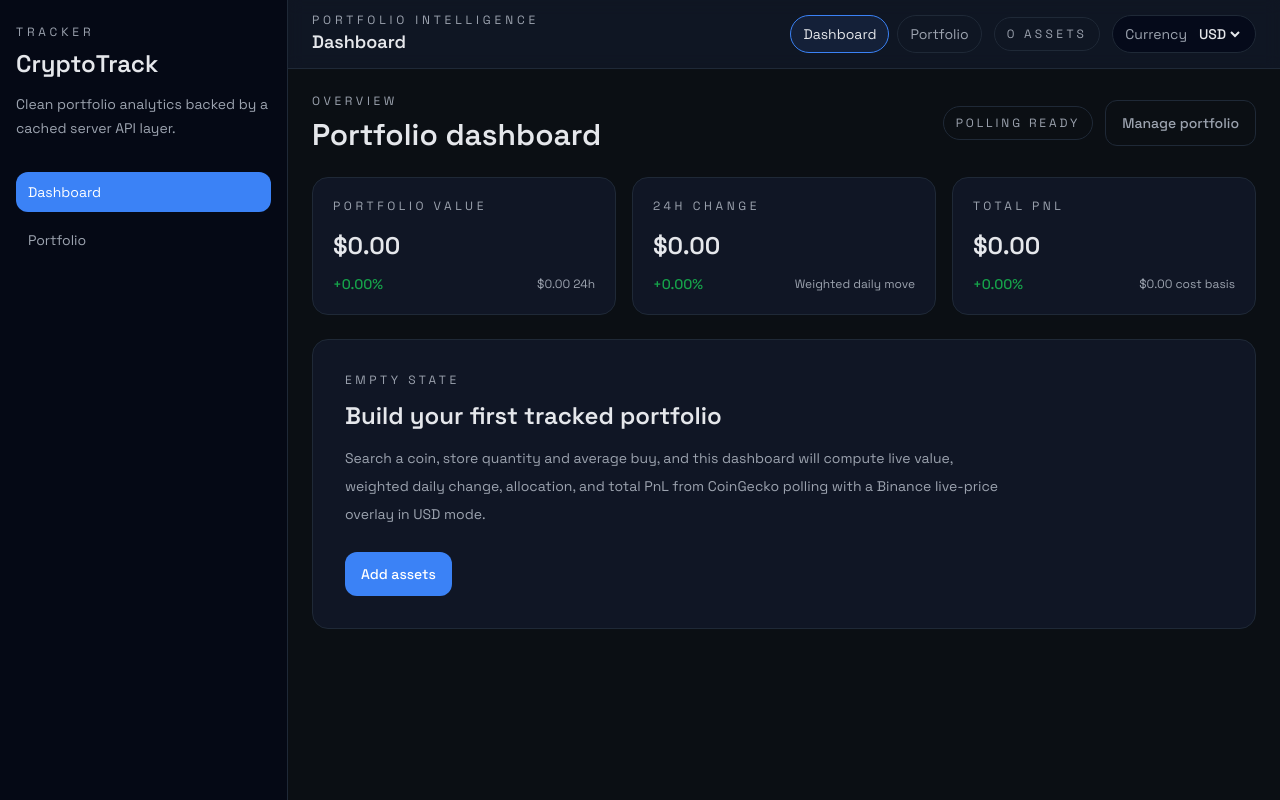
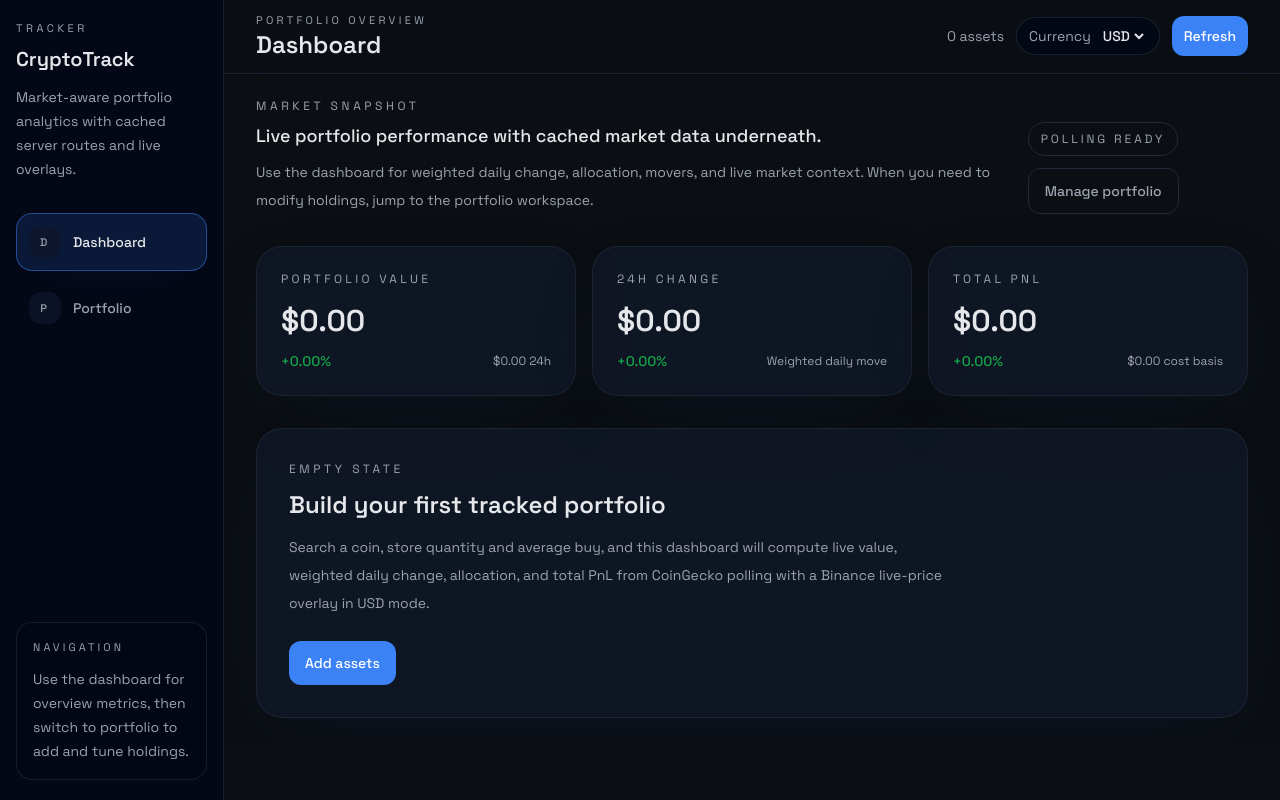
Before and after one commit to michealimuse777/crypto-tracker, a Nuxt app: page / in a window 1280 px wide. Built offline with nearby package versions, Linux system fonts and the light colour scheme.

Commit message:
refactor: simplify portfolio management ui

```diff
--- a/assets/css/main.css
+++ b/assets/css/main.css
@@ -7,14 +7,21 @@
 @layer base {
   html {
     color-scheme: dark;
+    overflow-x: hidden;
+  }
+
+  #__nuxt {
+    overflow-x: hidden;
   }
 
   body {
     @apply bg-bg font-sans text-text antialiased;
     background-image:
-      radial-gradient(circle at top, rgba(59, 130, 246, 0.08), transparent 28%),
+      radial-gradient(circle at 10% 0%, rgba(59, 130, 246, 0.12), transparent 28%),
+      radial-gradient(circle at 88% 16%, rgba(16, 185, 129, 0.08), transparent 24%),
       linear-gradient(180deg, rgba(17, 24, 39, 0.98), rgba(11, 15, 20, 1));
     min-height: 100vh;
+    overflow-x: hidden;
   }
 
   ::selection {
@@ -24,14 +31,14 @@
 
 @layer components {
   .card-shell {
-    @apply rounded-2xl border border-border bg-card/90;
+    @apply rounded-[26px] border border-border/80 bg-card/80 shadow-[0_24px_80px_-40px_rgba(15,23,42,0.9)] backdrop-blur-sm;
   }
 
   .input-shell {
-    @apply w-full rounded-xl border border-border bg-slate-950/70 px-4 py-3 text-sm text-text outline-none transition focus:border-accent focus:ring-2 focus:ring-accent/20;
+    @apply w-full rounded-2xl border border-border/80 bg-slate-950/65 px-4 py-3 text-sm text-text outline-none transition focus:border-accent focus:ring-2 focus:ring-accent/20;
   }
 
   .table-head {
-    @apply bg-slate-900/70 text-left text-xs uppercase tracking-[0.2em] text-muted;
+    @apply bg-slate-900/70 text-left text-[11px] uppercase tracking-[0.18em] text-muted;
   }
 }
--- a/components/charts/ChartCard.vue
+++ b/components/charts/ChartCard.vue
@@ -1,11 +1,11 @@
 <template>
-  <div class="card-shell p-5">
-    <div class="mb-4 flex items-center justify-between gap-3">
+  <div class="card-shell p-6">
+    <div class="mb-5 flex items-center justify-between gap-3">
       <div>
         <p class="text-xs uppercase tracking-[0.24em] text-muted">
           <slot name="eyebrow">Analytics</slot>
         </p>
-        <h3 class="mt-2 text-lg font-semibold">
+        <h3 class="mt-2 text-lg font-medium">
           <slot name="title" />
         </h3>
       </div>
--- a/components/portfolio/KpiCard.vue
+++ b/components/portfolio/KpiCard.vue
@@ -12,9 +12,9 @@ const toneClass = computed(() => (props.change >= 0 ? 'text-positive' : 'text-ne
 </script>
 
 <template>
-  <div class="card-shell p-5">
-    <p class="text-xs uppercase tracking-[0.3em] text-muted">{{ title }}</p>
-    <div class="mt-4 text-2xl font-semibold">{{ value }}</div>
+  <div class="card-shell p-6">
+    <p class="text-xs uppercase tracking-[0.28em] text-muted">{{ title }}</p>
+    <div class="mt-4 text-3xl font-semibold">{{ value }}</div>
     <div class="mt-3 flex items-center justify-between gap-3">
       <p class="text-sm font-medium" :class="toneClass">{{ formatPercent(change) }}</p>
       <p v-if="helper" class="text-right text-xs text-muted">{{ helper }}</p>
--- a/components/portfolio/MoversCard.vue
+++ b/components/portfolio/MoversCard.vue
@@ -13,11 +13,11 @@ const toneClass = (value: number) => (value >= 0 ? 'text-positive' : 'text-negat
 </script>
 
 <template>
-  <div class="card-shell p-5">
+  <div class="card-shell p-6">
     <div class="flex items-center justify-between gap-3">
       <div>
         <p class="text-xs uppercase tracking-[0.3em] text-muted">Market Movers</p>
-        <h3 class="mt-2 text-xl font-semibold">{{ title }}</h3>
+        <h3 class="mt-2 text-lg font-medium">{{ title }}</h3>
       </div>
       <span class="rounded-full border border-border px-3 py-1 text-xs uppercase tracking-[0.24em] text-muted">
         {{ rows.length }} assets
--- a/components/ui/Sidebar.vue
+++ b/components/ui/Sidebar.vue
@@ -1,37 +1,91 @@
 <script setup lang="ts">
 const route = useRoute()
+const isSidebarOpen = useState('ui:sidebar-open', () => false)
 
 const navItems = [
   { label: 'Dashboard', to: '/' },
   { label: 'Portfolio', to: '/portfolio' }
 ]
 
+watch(
+  () => route.path,
+  () => {
+    isSidebarOpen.value = false
+  }
+)
+
 const linkClass = (to: string) =>
   route.path === to
-    ? 'bg-accent text-white'
-    : 'text-muted hover:bg-slate-900/80 hover:text-text'
+    ? 'border-accent/50 bg-accent/15 text-text shadow-[0_16px_40px_-28px_rgba(59,130,246,0.9)]'
+    : 'border-transparent text-muted hover:border-border hover:bg-slate-900/70 hover:text-text'
 </script>
 
 <template>
-  <aside class="hidden w-72 shrink-0 border-r border-border bg-slate-950/60 px-4 py-6 lg:block">
-    <div class="mb-8">
-      <p class="text-xs uppercase tracking-[0.32em] text-muted">Tracker</p>
-      <h1 class="mt-2 text-2xl font-semibold">CryptoTrack</h1>
-      <p class="mt-3 max-w-xs text-sm leading-6 text-muted">
-        Clean portfolio analytics backed by a cached server API layer.
+  <div>
+    <Transition
+      enter-active-class="transition-opacity duration-200"
+      enter-from-class="opacity-0"
+      enter-to-class="opacity-100"
+      leave-active-class="transition-opacity duration-200"
+      leave-from-class="opacity-100"
+      leave-to-class="opacity-0"
+    >
+      <button
+        v-if="isSidebarOpen"
+        class="fixed inset-0 z-40 bg-slate-950/70 backdrop-blur-sm lg:hidden"
+        type="button"
+        aria-label="Close navigation"
+        @click="isSidebarOpen = false"
+      />
+    </Transition>
+
+    <aside
+      class="fixed inset-y-0 left-0 z-50 flex w-72 max-w-[86vw] flex-col border-r border-border/80 bg-slate-950/95 px-4 py-5 shadow-2xl transition-transform duration-200 ease-out lg:w-56 lg:bg-slate-950/70 lg:shadow-none"
+      :class="isSidebarOpen ? 'translate-x-0' : '-translate-x-full lg:translate-x-0'"
+    >
+      <div class="flex items-start justify-between gap-3">
+        <div>
+          <p class="text-[11px] uppercase tracking-[0.32em] text-muted">Tracker</p>
+          <h1 class="mt-2 text-xl font-semibold">CryptoTrack</h1>
+          <p class="mt-3 max-w-[16rem] text-sm leading-6 text-muted">
+            Market-aware portfolio analytics with cached server routes and live overlays.
           </p>
         </div>
 
-    <nav class="space-y-2">
+        <button
+          class="rounded-xl border border-border/80 p-2 text-muted transition hover:border-border hover:text-text lg:hidden"
+          type="button"
+          aria-label="Close navigation"
+          @click="isSidebarOpen = false"
+        >
+          <svg class="h-4 w-4" viewBox="0 0 20 20" fill="none" stroke="currentColor" stroke-width="1.8">
+            <path d="M5 5L15 15" stroke-linecap="round" />
+            <path d="M15 5L5 15" stroke-linecap="round" />
+          </svg>
+        </button>
+      </div>
+
+      <nav class="mt-8 space-y-2">
         <NuxtLink
           v-for="item in navItems"
           :key="item.to"
           :to="item.to"
-        class="block rounded-xl px-3 py-2.5 text-sm transition"
+          class="flex items-center gap-3 rounded-2xl border px-3 py-3 text-sm font-medium transition"
           :class="linkClass(item.to)"
         >
-        {{ item.label }}
+          <span class="flex h-8 w-8 items-center justify-center rounded-xl bg-slate-900/80 text-[11px] uppercase tracking-[0.24em] text-muted">
+            {{ item.label.slice(0, 1) }}
+          </span>
+          <span>{{ item.label }}</span>
         </NuxtLink>
       </nav>
+
+      <div class="mt-auto rounded-2xl border border-border/70 bg-slate-950/55 p-4">
+        <p class="text-[11px] uppercase tracking-[0.28em] text-muted">Navigation</p>
+        <p class="mt-3 text-sm leading-6 text-muted">
+          Use the dashboard for overview metrics, then switch to portfolio to add and tune holdings.
+        </p>
+      </div>
     </aside>
+  </div>
 </template>
--- a/components/ui/Topbar.vue
+++ b/components/ui/Topbar.vue
@@ -3,6 +3,7 @@ import type { Currency } from '~/types'
 
 const route = useRoute()
 const { assets, currency, setCurrency } = usePortfolio()
+const isSidebarOpen = useState('ui:sidebar-open', () => false)
 
 const pageTitle = computed(() => {
   if (route.path.startsWith('/coins/')) {
@@ -17,70 +18,64 @@ const pageTitle = computed(() => {
   )
 })
 
+const pageKicker = computed(() => {
+  if (route.path.startsWith('/coins/')) {
+    return 'Market Detail'
+  }
+
+  return route.path === '/portfolio' ? 'Portfolio Workspace' : 'Portfolio Overview'
+})
+
 const currencyOptions: Currency[] = ['usd', 'ngn', 'eur']
-
-const navClass = (path: string) =>
-  route.path === path
-    ? 'border-accent bg-accent/10 text-text'
-    : 'border-border text-muted hover:border-accent hover:text-text'
+const showRefresh = computed(() => route.path === '/' || route.path === '/portfolio')
 
 const onCurrencyChange = (event: Event) => {
   setCurrency((event.target as HTMLSelectElement).value as Currency)
 }
+
+const refreshMarkets = () => {
+  if (!import.meta.client) {
+    return
+  }
+
+  window.dispatchEvent(new CustomEvent('crypto-tracker:refresh-markets'))
+}
 </script>
 
 <template>
-  <header class="border-b border-border bg-card/80 backdrop-blur">
-    <div class="flex min-h-16 flex-wrap items-center justify-between gap-3 px-4 py-3 md:px-6">
-      <div>
-        <p class="text-xs uppercase tracking-[0.32em] text-muted">Portfolio Intelligence</p>
-        <h2 class="text-lg font-semibold">{{ pageTitle }}</h2>
+  <header class="sticky top-0 z-30 border-b border-border/80 bg-bg/70 backdrop-blur-xl">
+    <div class="mr-auto flex min-h-[72px] w-full max-w-[1500px] items-center justify-between gap-4 px-4 py-3 sm:px-6 lg:px-8">
+      <div class="flex min-w-0 items-center gap-3">
+        <button
+          class="inline-flex h-11 w-11 items-center justify-center rounded-2xl border border-border/80 bg-slate-950/60 text-muted transition hover:border-border hover:text-text lg:hidden"
+          type="button"
+          aria-label="Open navigation"
+          @click="isSidebarOpen = true"
+        >
+          <svg class="h-5 w-5" viewBox="0 0 20 20" fill="none" stroke="currentColor" stroke-width="1.8">
+            <path d="M3.5 5.5H16.5" stroke-linecap="round" />
+            <path d="M3.5 10H16.5" stroke-linecap="round" />
+            <path d="M3.5 14.5H12.5" stroke-linecap="round" />
+          </svg>
+        </button>
+
+        <div class="min-w-0">
+          <p class="text-[11px] uppercase tracking-[0.3em] text-muted">{{ pageKicker }}</p>
+          <h2 class="truncate text-lg font-semibold sm:text-2xl">{{ pageTitle }}</h2>
+        </div>
       </div>
 
-      <div class="flex items-center gap-3">
-        <div class="flex items-center gap-2 lg:hidden">
-          <NuxtLink
-            to="/"
-            class="rounded-full border px-3 py-2 text-sm transition"
-            :class="navClass('/')"
-          >
-            Dashboard
-          </NuxtLink>
-          <NuxtLink
-            to="/portfolio"
-            class="rounded-full border px-3 py-2 text-sm transition"
-            :class="navClass('/portfolio')"
-          >
-            Portfolio
-          </NuxtLink>
-        </div>
-
-        <div class="hidden items-center gap-2 lg:flex">
-          <NuxtLink
-            to="/"
-            class="rounded-full border px-3 py-2 text-sm transition"
-            :class="navClass('/')"
-          >
-            Dashboard
-          </NuxtLink>
-          <NuxtLink
-            to="/portfolio"
-            class="rounded-full border px-3 py-2 text-sm transition"
-            :class="navClass('/portfolio')"
-          >
-            Portfolio
-          </NuxtLink>
-        </div>
-
-        <div class="hidden rounded-full border border-border px-3 py-2 text-xs uppercase tracking-[0.28em] text-muted md:block">
+      <div class="flex items-center gap-2 sm:gap-3">
+        <div class="hidden text-sm text-muted md:block">
           {{ assets.length }} {{ assets.length === 1 ? 'asset' : 'assets' }}
         </div>
 
-        <label class="flex items-center gap-2 rounded-full border border-border bg-slate-950/70 px-3 py-2 text-sm">
-          <span class="text-muted">Currency</span>
+        <label class="flex items-center rounded-full border border-border/80 bg-slate-950/60 px-3 py-2 text-xs sm:hidden">
+          <span class="sr-only">Currency</span>
           <select
             :value="currency"
-            class="bg-transparent font-medium uppercase outline-none"
+            class="bg-transparent font-medium uppercase text-text outline-none"
+            aria-label="Change currency"
             @change="onCurrencyChange"
           >
             <option
@@ -93,6 +88,33 @@ const onCurrencyChange = (event: Event) => {
             </option>
           </select>
         </label>
+
+        <label class="hidden items-center gap-2 rounded-full border border-border/80 bg-slate-950/60 px-3 py-2 text-sm sm:flex">
+          <span class="text-muted">Currency</span>
+          <select
+            :value="currency"
+            class="bg-transparent font-medium uppercase text-text outline-none"
+            @change="onCurrencyChange"
+          >
+            <option
+              v-for="option in currencyOptions"
+              :key="option"
+              :value="option"
+              class="bg-card text-text"
+            >
+              {{ option }}
+            </option>
+          </select>
+        </label>
+
+        <button
+          v-if="showRefresh"
+          class="inline-flex rounded-xl bg-accent px-3 py-2.5 text-sm font-medium text-white transition hover:bg-blue-500"
+          type="button"
+          @click="refreshMarkets"
+        >
+          Refresh
+        </button>
       </div>
     </div>
   </header>
--- a/layouts/default.vue
+++ b/layouts/default.vue
@@ -1,15 +1,15 @@
 <template>
-  <div class="min-h-screen bg-bg text-text">
-    <div class="flex min-h-screen">
-      <Sidebar />
+  <div class="min-h-screen overflow-x-hidden bg-bg text-text">
+    <Sidebar />
 
-      <div class="flex min-w-0 flex-1 flex-col">
-        <Topbar />
+    <div class="min-h-screen lg:pl-56">
+      <Topbar />
 
-        <main class="flex-1 overflow-y-auto px-4 py-6 md:px-6">
+      <main class="overflow-x-hidden px-4 py-6 sm:px-6 lg:px-8">
+        <div class="mr-auto w-full max-w-[1500px]">
           <slot />
-        </main>
-      </div>
+        </div>
+      </main>
     </div>
   </div>
 </template>
--- a/pages/coins/[id].vue
+++ b/pages/coins/[id].vue
@@ -2,7 +2,7 @@
 import type { CoinDetail, CoinHistoryResponse } from '~/types'
 import { calculatePnL } from '~/utils/pnlStrategies'
 import { buildHistoryPoints } from '~/utils/calculations'
-import { formatCompactNumber, formatCurrency, formatDate, formatPercent, stripHtml } from '~/utils/format'
+import { formatCompactNumber, formatCurrency, formatPercent, stripHtml } from '~/utils/format'
 
 const route = useRoute()
 const { assets, currency } = usePortfolio()
@@ -154,10 +154,6 @@ const holdingPnL = computed(() => (
                 <span>{{ formatCurrency(holding.avgBuy, currency) }}</span>
               </div>
               <div class="flex items-center justify-between gap-4">
-                <span class="text-sm text-muted">Purchase Date</span>
-                <span>{{ formatDate(holding.purchaseDate) }}</span>
-              </div>
-              <div class="flex items-center justify-between gap-4">
                 <span class="text-sm text-muted">Current Value</span>
                 <span>{{ formatCurrency(holdingPnL.currentValue, currency) }}</span>
               </div>
--- a/pages/index.vue
+++ b/pages/index.vue
@@ -69,14 +69,29 @@ const kpiCards = computed(() => [
     helper: `${formatCurrency(summary.value.totalCostBasis, currency.value)} cost basis`
   }
 ])
+
+const handleRefreshRequest = () => {
+  void refresh()
+}
+
+onMounted(() => {
+  window.addEventListener('crypto-tracker:refresh-markets', handleRefreshRequest)
+})
+
+onBeforeUnmount(() => {
+  window.removeEventListener('crypto-tracker:refresh-markets', handleRefreshRequest)
+})
 </script>
 
 <template>
-  <div class="space-y-6">
-    <div class="flex flex-wrap items-center justify-between gap-3">
-      <div>
-        <p class="text-xs uppercase tracking-[0.3em] text-muted">Overview</p>
-        <h1 class="mt-2 text-3xl font-semibold">Portfolio dashboard</h1>
+  <div class="space-y-8">
+    <div class="flex flex-col gap-4 xl:flex-row xl:items-end xl:justify-between">
+      <div class="max-w-3xl">
+        <p class="text-xs uppercase tracking-[0.3em] text-muted">Market Snapshot</p>
+        <h1 class="mt-2 text-lg font-medium">Live portfolio performance with cached market data underneath.</h1>
+        <p class="mt-2 text-sm leading-7 text-muted">
+          Use the dashboard for weighted daily change, allocation, movers, and live market context. When you need to modify holdings, jump to the portfolio workspace.
+        </p>
       </div>
 
       <div class="flex flex-wrap items-center gap-3">
@@ -96,7 +111,7 @@ const kpiCards = computed(() => [
       </div>
     </div>
 
-    <div class="grid gap-4 md:grid-cols-3">
+    <div class="grid gap-4 lg:grid-cols-3">
       <KpiCard
         v-for="card in kpiCards"
         :key="card.title"
@@ -107,7 +122,7 @@ const kpiCards = computed(() => [
       />
     </div>
 
-    <p v-if="error" class="rounded-xl border border-negative/40 bg-negative/10 px-4 py-3 text-sm text-negative">
+    <p v-if="error" class="rounded-2xl border border-negative/40 bg-negative/10 px-4 py-3 text-sm text-negative">
       Something went wrong while refreshing prices.
       <button class="ml-2 underline" type="button" @click="refresh">Try again</button>
     </p>
@@ -128,7 +143,7 @@ const kpiCards = computed(() => [
     </div>
 
     <template v-else>
-      <div class="grid gap-4 xl:grid-cols-2">
+      <div class="grid gap-6 xl:grid-cols-2">
         <MoversCard
           title="Top Gainers"
           :rows="topGainers"
@@ -143,8 +158,8 @@ const kpiCards = computed(() => [
         />
       </div>
 
-      <div class="grid gap-4 xl:grid-cols-3">
-        <div class="xl:col-span-2">
+      <div class="grid gap-6 2xl:grid-cols-[minmax(0,1.55fr)_minmax(320px,0.7fr)]">
+        <div>
           <ChartCard>
             <template #eyebrow>Performance</template>
             <template #title>Portfolio Value</template>
@@ -159,7 +174,20 @@ const kpiCards = computed(() => [
         </ChartCard>
       </div>
 
-      <AssetTable :rows="rows" :currency="currency" :loading="pending" />
+      <section class="space-y-4">
+        <div class="flex flex-col gap-2 sm:flex-row sm:items-end sm:justify-between">
+          <div>
+            <p class="text-xs uppercase tracking-[0.3em] text-muted">Holdings</p>
+            <h2 class="mt-2 text-lg font-medium">Tracked assets</h2>
+          </div>
+
+          <p class="text-sm text-muted">
+            The layout stays card-first until wider screens so the data table does not force the whole dashboard to scroll sideways.
+          </p>
+        </div>
+
+        <AssetTable :rows="rows" :currency="currency" :loading="pending" />
+      </section>
     </template>
   </div>
 </template>
--- a/pages/portfolio.vue
+++ b/pages/portfolio.vue
@@ -2,11 +2,6 @@
 import type { PortfolioAsset } from '~/types'
 import { buildPortfolioRows, summarizePortfolio } from '~/utils/calculations'
 import { formatCurrency } from '~/utils/format'
-
-interface SavePayload {
-  asset: PortfolioAsset
-  originalId?: string
-}
 
 const { assets, currency, saveAsset, removeAsset } = usePortfolio()
 
@@ -15,10 +10,8 @@ const { data: markets, pending, error, refresh, liveStatus } = useHybridMarkets(
   { currency }
 )
 
-const editingAssetId = ref<string | null>(null)
 const rows = computed(() => buildPortfolioRows(assets.value, markets.value))
 const summary = computed(() => summarizePortfolio(rows.value))
-const editingAsset = computed(() => assets.value.find((asset) => asset.id === editingAssetId.value) ?? null)
 const liveBadgeClass = computed(() =>
   liveStatus.value.state === 'open'
     ? 'border-positive/30 bg-positive/10 text-positive'
@@ -44,99 +37,110 @@ const liveBadgeLabel = computed(() => {
   return 'Fallback Active'
 })
 
-const handleSave = ({ asset, originalId }: SavePayload) => {
-  saveAsset(asset, originalId)
-  editingAssetId.value = null
+const handleRefreshRequest = () => {
+  void refresh()
 }
 
-const handleEdit = (id: string) => {
-  editingAssetId.value = id
+onMounted(() => {
+  window.addEventListener('crypto-tracker:refresh-markets', handleRefreshRequest)
+})
+
+onBeforeUnmount(() => {
+  window.removeEventListener('crypto-tracker:refresh-markets', handleRefreshRequest)
+})
+
+const handleSave = (asset: PortfolioAsset) => {
+  saveAsset(asset)
 }
 
 const handleRemove = (id: string) => {
-  if (editingAssetId.value === id) {
-    editingAssetId.value = null
-  }
-
   removeAsset(id)
 }
 </script>
 
 <template>
-  <div class="space-y-6">
-    <div class="flex flex-wrap items-center justify-between gap-3">
-      <div>
-        <p class="text-xs uppercase tracking-[0.3em] text-muted">Workspace</p>
-        <h1 class="mt-2 text-3xl font-semibold">Portfolio builder</h1>
+  <div class="space-y-8">
+    <div class="grid gap-8 xl:grid-cols-[minmax(0,1.75fr)_320px]">
+      <section class="space-y-6">
+        <div class="space-y-3">
+          <p class="text-xs uppercase tracking-[0.3em] text-muted">Portfolio Builder</p>
+          <div class="flex flex-col gap-3 lg:flex-row lg:items-end lg:justify-between">
+            <div class="max-w-3xl">
+              <h1 class="text-lg font-medium">Add and balance your tracked holdings.</h1>
+              <p class="mt-2 text-sm leading-7 text-muted">
+                Search a coin, set quantity and cost basis, and keep your portfolio state local while CoinGecko polling and Binance live prices fill in the market side.
+              </p>
             </div>
 
-      <div class="flex flex-wrap items-center gap-3">
             <span
-          class="rounded-full border px-3 py-2 text-xs uppercase tracking-[0.24em]"
+              class="inline-flex rounded-full border px-3 py-2 text-xs uppercase tracking-[0.24em]"
               :class="liveBadgeClass"
             >
               {{ liveBadgeLabel }}
             </span>
-
-        <button
-          class="rounded-xl border border-border px-4 py-3 text-sm font-medium text-muted transition hover:border-accent hover:text-text"
-          type="button"
-          @click="refresh"
-        >
-          Refresh prices
-        </button>
           </div>
         </div>
 
-    <div class="grid gap-6 xl:grid-cols-[1.2fr,0.8fr]">
         <CoinSearch
           :assets="assets"
           :currency="currency"
-        :editing-asset="editingAsset"
           @save="handleSave"
-        @cancel="editingAssetId = null"
         />
+      </section>
 
+      <aside class="space-y-4 xl:sticky xl:top-[96px] xl:self-start">
         <div class="card-shell p-6">
-        <p class="text-xs uppercase tracking-[0.3em] text-muted">Snapshot</p>
-        <h2 class="mt-2 text-2xl font-semibold">Current totals</h2>
+          <p class="text-xs uppercase tracking-[0.3em] text-muted">Workspace Snapshot</p>
+          <h2 class="mt-3 text-lg font-medium">Current totals</h2>
+          <p class="mt-3 text-sm leading-7 text-muted">
+            Holdings stay in localStorage, market snapshots stay cached on the server, and USD mode can layer live Binance price updates on top.
+          </p>
+        </div>
 
-        <div class="mt-6 space-y-4">
-          <div class="rounded-2xl border border-border bg-slate-950/50 p-4">
+        <div class="grid gap-4 sm:grid-cols-2 xl:grid-cols-1">
+          <div class="card-shell p-5">
             <p class="text-sm text-muted">Tracked value</p>
-            <p class="mt-2 text-2xl font-semibold">
+            <p class="mt-3 text-3xl font-semibold">
               {{ formatCurrency(summary.totalValue, currency) }}
             </p>
           </div>
 
-          <div class="rounded-2xl border border-border bg-slate-950/50 p-4">
+          <div class="card-shell p-5">
             <p class="text-sm text-muted">Total PnL</p>
             <p
-              class="mt-2 text-2xl font-semibold"
+              class="mt-3 text-3xl font-semibold"
               :class="summary.totalPnl >= 0 ? 'text-positive' : 'text-negative'"
             >
               {{ formatCurrency(summary.totalPnl, currency) }}
             </p>
           </div>
+        </div>
+      </aside>
+    </div>
 
-          <p class="text-sm leading-7 text-muted">
-            This page stores holdings in localStorage, keeps CoinGecko polling as the baseline, and layers Binance global live prices on top when USD mode is active.
+    <p v-if="error" class="rounded-2xl border border-negative/40 bg-negative/10 px-4 py-3 text-sm text-negative">
+      Price refresh failed. Check your CoinGecko env config or try again.
+    </p>
+
+    <section class="space-y-4">
+      <div class="flex flex-col gap-2 sm:flex-row sm:items-end sm:justify-between">
+        <div>
+          <p class="text-xs uppercase tracking-[0.3em] text-muted">Holdings</p>
+          <h2 class="mt-2 text-lg font-medium">Portfolio positions</h2>
+        </div>
+
+        <p class="text-sm text-muted">
+          Responsive cards stay visible on smaller screens, while the full table opens up once there is enough width.
         </p>
       </div>
-      </div>
-    </div>
-
-    <p v-if="error" class="rounded-xl border border-negative/40 bg-negative/10 px-4 py-3 text-sm text-negative">
-      Price refresh failed. Check your CoinGecko env config or try again.
-    </p>
 
       <AssetTable
         :rows="rows"
         :currency="currency"
         :loading="pending"
         removable
-        @edit="handleEdit"
         @remove="handleRemove"
       />
+    </section>
   </div>
 </template>
```
Also changed, not shown: components/portfolio/AssetTable.vue (+59 -90 lines), components/ui/CoinSearch.vue (+23 -107 lines), 1 other file (tests, documents, lock files or other folders). Lines whose indentation alone changed are shown as unchanged.
